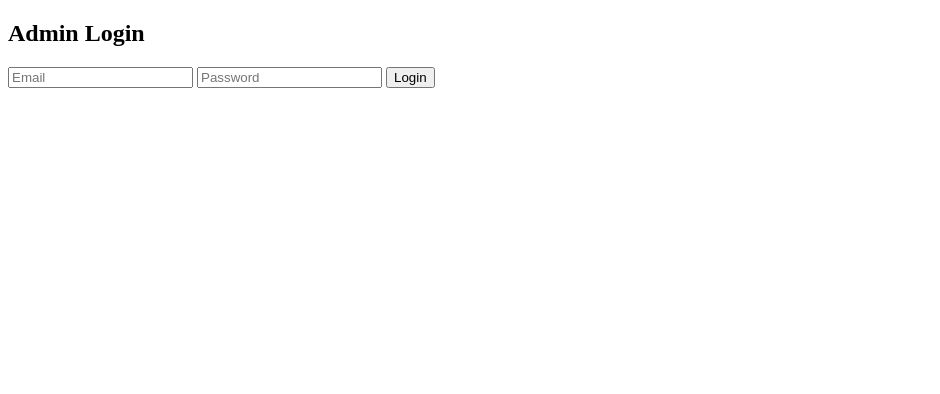
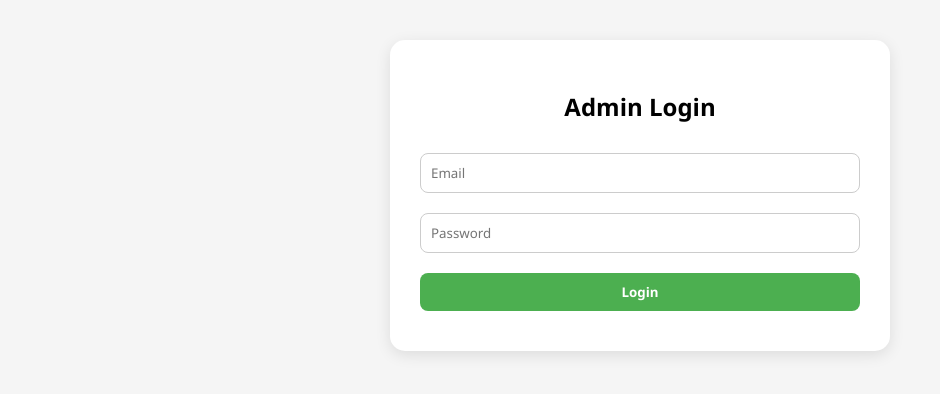
Before and after one commit to uche2120/Raising-Angel-Admin-Dashboard-, a plain HTML site: page index.html in a window 1280 px wide. Shown: the whole page, without its empty margins (0-940 px from the left). Drawn offline with Linux system fonts and the light colour scheme; no server answers.

Commit message:
Update index.html

```diff
--- a/index.html
+++ b/index.html
@@ -5,7 +5,7 @@
   <meta name="viewport" content="width=device-width, initial-scale=1.0" />
   <title>Admin Dashboard - Raising Angels Store</title>
   <link rel="stylesheet" href="https://cdnjs.cloudflare.com/ajax/libs/font-awesome/6.4.0/css/all.min.css" />
-<link rel="stylesheet" href="admin.css">
+<link rel="stylesheet" href="style.css">
 </head>
 <body>
   <div class="login-container" id="login-container">
```
